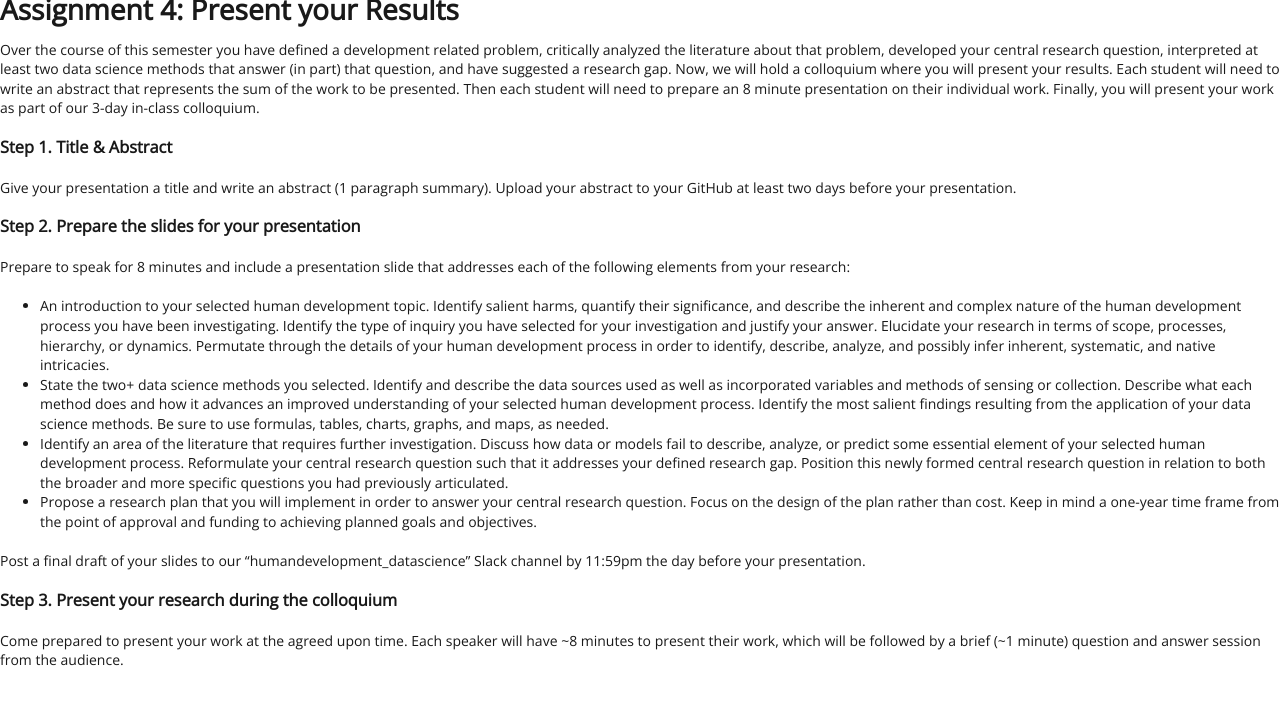
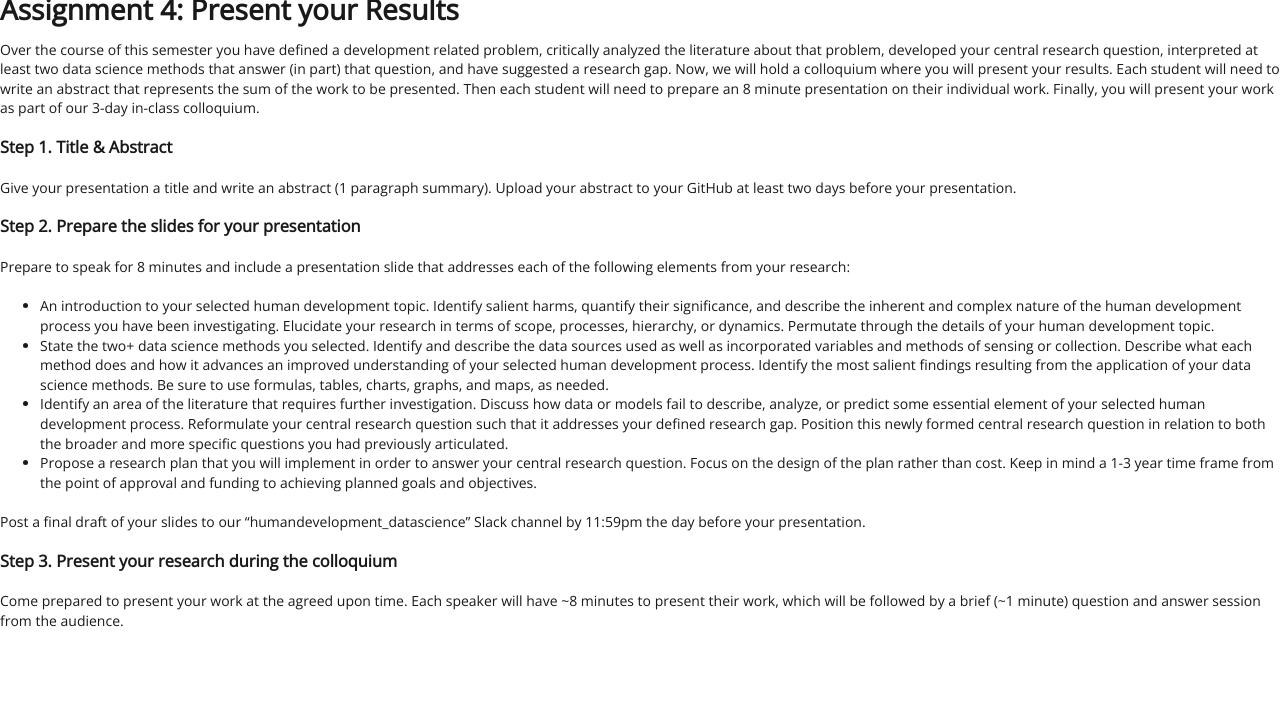
Before and after one commit to EMBrewer/dat150, a Jekyll site: the page built from _posts/2021-09-23-Assignment4.md, in a window 1280 px wide. Shown: the top 705 px of the page. Built offline with Jekyll 4.4.1, drawn with Linux system fonts in a browser that asks for light colours; our own code applies the rules of GitHub Pages for plain Markdown files.

Commit message:
Update 2021-09-23-Assignment4.md

```diff
--- a/_posts/2021-09-23-Assignment4.md
+++ b/_posts/2021-09-23-Assignment4.md
@@ -10,10 +10,10 @@ Give your presentation a title and write an abstract (1 paragraph summary). Uplo
 
 Prepare to speak for 8 minutes and include a presentation slide that addresses each of the following elements from your research:
 
-* An introduction to your selected human development topic. Identify salient harms, quantify their significance, and describe the inherent and complex nature of the human development process you have been investigating. Identify the type of inquiry you have selected for your investigation and justify your answer. Elucidate your research in terms of scope, processes, hierarchy, or dynamics. Permutate through the details of your human development process in order to identify, describe, analyze, and possibly infer inherent, systematic, and native intricacies.
+* An introduction to your selected human development topic. Identify salient harms, quantify their significance, and describe the inherent and complex nature of the human development process you have been investigating. Elucidate your research in terms of scope, processes, hierarchy, or dynamics. Permutate through the details of your human development topic.
 * State the two+ data science methods you selected. Identify and describe the data sources used as well as incorporated variables and methods of sensing or collection. Describe what each method does and how it advances an improved understanding of your selected human development process. Identify the most salient findings resulting from the application of your data science methods. Be sure to use formulas, tables, charts, graphs, and maps, as needed.
 * Identify an area of the literature that requires further investigation. Discuss how data or models fail to describe, analyze, or predict some essential element of your selected human development process. Reformulate your central research question such that it addresses your defined research gap. Position this newly formed central research question in relation to both the broader and more specific questions you had previously articulated.
-* Propose a research plan that you will implement in order to answer your central research question. Focus on the design of the plan rather than cost. Keep in mind a one-year time frame from the point of approval and funding to achieving planned goals and objectives.
+* Propose a research plan that you will implement in order to answer your central research question. Focus on the design of the plan rather than cost. Keep in mind a 1-3 year time frame from the point of approval and funding to achieving planned goals and objectives.
 
 Post a final draft of your slides to our "humandevelopment_datascience" Slack channel by 11:59pm the day before your presentation.
 
```
